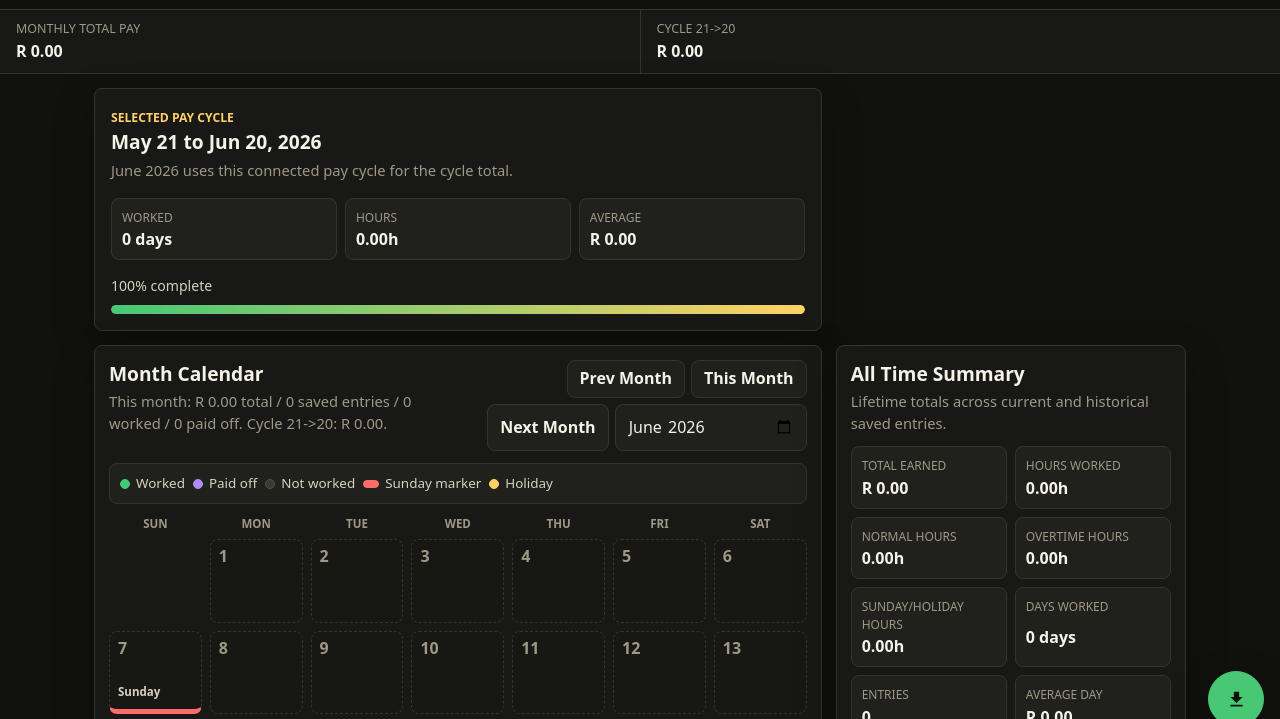
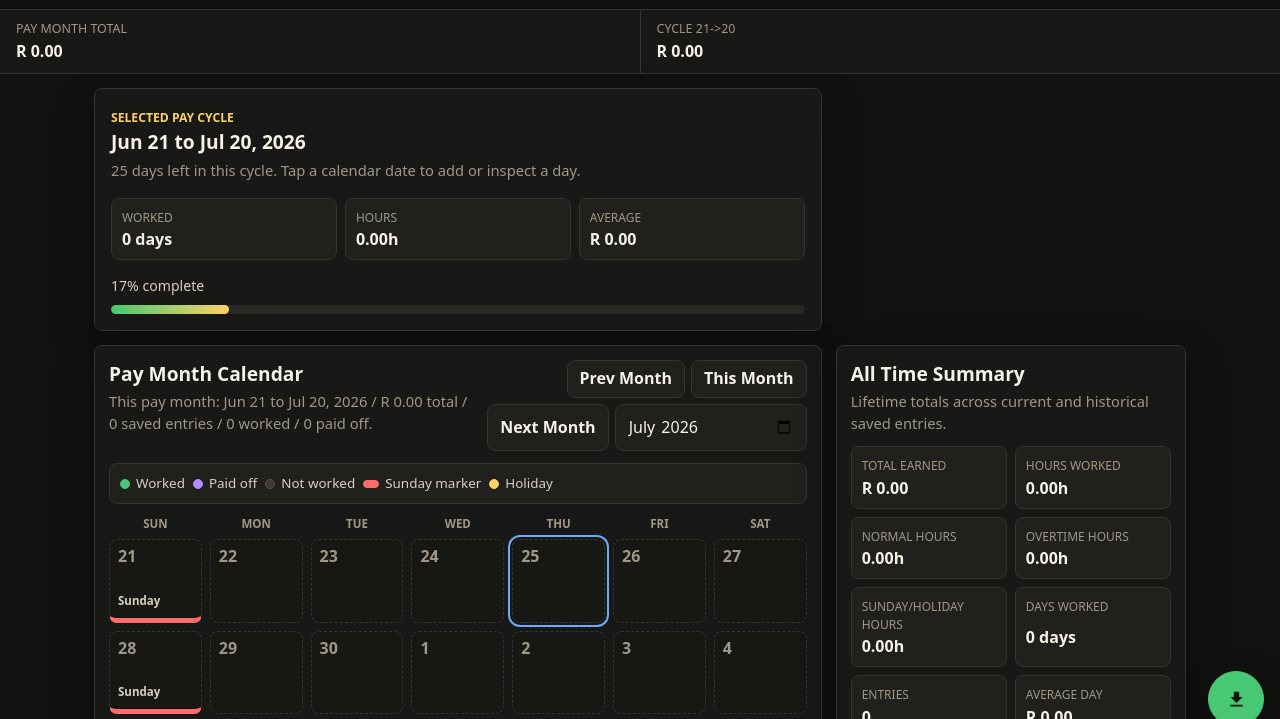
Before and after one commit to Ntokozo-bit/paycalc, a plain HTML site: page index.html in a window 1280 px wide. Shown: the part 57-776 px from the top of the page. Drawn offline with Linux system fonts and the light colour scheme.

Commit message:
Add files via upload

```diff
--- a/app.js
+++ b/app.js
@@ -556,6 +556,11 @@
         return getCycleRange(new Date(d.getFullYear(), d.getMonth(), anchorDay), sd);
     }
 
+    function payMonthAnchorForDate(date) {
+        const range = getCycleRange(date, settings.cycleStartDay);
+        return new Date(range.end.getFullYear(), range.end.getMonth(), 1);
+    }
+
     function cycleKey(range) {
         return `${ymd(range.start)}_${ymd(range.end)}`;
     }
@@ -570,11 +575,11 @@
     }
 
     function getViewedMonthRange() {
-        return getMonthRange(viewedMonthAnchor);
+        return getCycleRangeForMonth(viewedMonthAnchor);
     }
 
     function getViewedCycleRange() {
-        return getCycleRangeForMonth(viewedMonthAnchor);
+        return getViewedMonthRange();
     }
 
     function isActiveRow(row) {
@@ -596,8 +601,7 @@
     }
 
     function setViewedMonth(date) {
-        const d = toDate(date) || startOfToday();
-        viewedMonthAnchor = new Date(d.getFullYear(), d.getMonth(), 1);
+        viewedMonthAnchor = payMonthAnchorForDate(date);
         const range = getViewedMonthRange();
         const today = ymd(startOfToday());
         selectedDate = isInRange(today, range) ? today : ymd(range.start);
@@ -1233,28 +1237,28 @@
         const monthStats = summarizeRows(viewedMonthRows);
         const cycleStats = summarizeRows(viewedCycleRows);
         const progress = cycleProgress(viewedCycleRange);
-        const viewedMonthName = monthName(viewedMonthRange.start);
-        const currentMonth = ymd(viewedMonthRange.start) === ymd(getMonthRange(startOfToday()).start);
+        const viewedMonthName = monthName(viewedMonthAnchor);
+        const currentMonth = cycleKey(viewedMonthRange) === cycleKey(currentRange);
         const currentCycle = cycleKey(viewedCycleRange) === cycleKey(currentRange);
         const paidOffDays = viewedMonthRows.filter(row => row.paidOff).length;
         const cycleLabel = `Cycle ${viewedCycleRange.start.getDate()}->${viewedCycleRange.end.getDate()}`;
 
-        el.monthTotalLabel.textContent = "Monthly Total Pay";
+        el.monthTotalLabel.textContent = "Pay Month Total";
         el.monthTotal.textContent = money(monthStats.amount);
         el.cycleTotal.textContent = money(cycleStats.amount);
         el.cycleWindow.textContent = cycleLabel;
         el.cycleTitle.textContent = formatRange(viewedCycleRange.start, viewedCycleRange.end);
         el.cycleSubtitle.textContent = currentCycle
             ? `${progress.remainingDays} day${progress.remainingDays === 1 ? "" : "s"} left in this cycle. Tap a calendar date to add or inspect a day.`
-            : `${viewedMonthName} uses this connected pay cycle for the cycle total.`;
+            : `${viewedMonthName} pay month runs ${formatRange(viewedMonthRange.start, viewedMonthRange.end)}.`;
         el.cycleWorkDays.textContent = `${cycleStats.workedDays} day${cycleStats.workedDays === 1 ? "" : "s"}`;
         el.cycleHours.textContent = `${cycleStats.hours.toFixed(2)}h`;
         el.cycleAverage.textContent = money(cycleStats.average);
         el.cycleProgressText.textContent = `${progress.percent}% complete`;
         el.cycleProgressBar.style.width = `${progress.percent}%`;
 
-        el.monthPicker.value = monthInputValue(viewedMonthRange.start);
-        el.calendarRangeLabel.textContent = `${currentMonth ? "This month" : viewedMonthName}: ${money(monthStats.amount)} total / ${viewedMonthRows.length} saved entr${viewedMonthRows.length === 1 ? "y" : "ies"} / ${monthStats.workedDays} worked / ${paidOffDays} paid off. ${cycleLabel}: ${money(cycleStats.amount)}.`;
+        el.monthPicker.value = monthInputValue(viewedMonthAnchor);
+        el.calendarRangeLabel.textContent = `${currentMonth ? "This pay month" : `${viewedMonthName} pay month`}: ${formatRange(viewedMonthRange.start, viewedMonthRange.end)} / ${money(monthStats.amount)} total / ${viewedMonthRows.length} saved entr${viewedMonthRows.length === 1 ? "y" : "ies"} / ${monthStats.workedDays} worked / ${paidOffDays} paid off.`;
     }
 
     function renderAllTimeSummary() {
@@ -1275,12 +1279,12 @@
         const rows = rowsForViewedMonth(range).sort(compareEntriesDesc);
         const stats = summarizeRows(rows);
         const paidOffDays = rows.filter(row => row.paidOff).length;
-        const name = monthName(range.start);
-        const currentMonth = ymd(range.start) === ymd(getMonthRange(startOfToday()).start);
+        const name = monthName(viewedMonthAnchor);
+        const currentMonth = cycleKey(range) === cycleKey(getCurrentCycleRange());
         const hasEditableDays = datesBetween(range.start, range.end).some(day => isEditableDate(day));
 
         el.list.textContent = "";
-        el.entryListTitle.textContent = `${currentMonth ? "Current Month" : name} Days`;
+        el.entryListTitle.textContent = `${currentMonth ? "Current Pay Month" : `${name} Pay Month`} Days`;
         el.entryCount.textContent = rows.length
             ? `${money(stats.amount)} total / ${rows.length} saved entr${rows.length === 1 ? "y" : "ies"} / ${stats.workedDays} worked / ${paidOffDays} paid off / ${stats.hours.toFixed(2)}h`
             : `No saved days for ${name}.`;
@@ -1464,6 +1468,7 @@
         el.qa_applyOt.checked = true;
         setAutoDate();
         syncPaidOffControls("quick");
+        setViewedMonth(startOfToday());
         render();
     })();
 })();
--- a/index.html
+++ b/index.html
@@ -39,7 +39,7 @@
     </header>
 
     <section class="totals-bar" id="totalsBar">
-        <div><span class="k" id="monthTotalLabel">Monthly Total Pay</span><strong id="monthTotal">R 0.00</strong></div>
+        <div><span class="k" id="monthTotalLabel">Pay Month Total</span><strong id="monthTotal">R 0.00</strong></div>
         <div><span class="k" id="cycleWindow">Cycle</span><strong id="cycleTotal">R 0.00</strong></div>
     </section>
 
@@ -73,7 +73,7 @@
         <section class="panel calendar-panel">
             <div class="section-head">
                 <div>
-                    <h2>Month Calendar</h2>
+                    <h2>Pay Month Calendar</h2>
                     <p id="calendarRangeLabel">Tap any date to add work, update hours, or mark a holiday.</p>
                 </div>
                 <div class="calendar-nav" aria-label="Month navigation">
@@ -202,7 +202,7 @@
         <section class="entries-section">
             <div class="section-head">
                 <div>
-                    <h2 id="entryListTitle">Current Month Days</h2>
+                    <h2 id="entryListTitle">Current Pay Month Days</h2>
                     <p id="entryCount">No days saved yet.</p>
                 </div>
             </div>
@@ -363,13 +363,13 @@
             <div class="help">
                 <ol>
                     <li><strong>Set your Settings</strong>: hourly rate, overtime, Sunday and holiday multipliers, pay-cycle start day, and your weekly template.</li>
-                    <li><strong>Use the month calendar</strong>: green means worked, purple means paid off, dark means not worked, red bottom markers show Sundays, and yellow marks holidays. Tap any date to add or edit details.</li>
+                    <li><strong>Use the pay month calendar</strong>: the month shown is your 21 to 20 payroll month, not a normal calendar month. For example, June means 21 May to 20 June.</li>
                     <li><strong>Check the selected day</strong>: after tapping a date, the panel below the calendar shows hours, pay, and the exact rule used.</li>
-                    <li><strong>Selected month total</strong>: Monthly Total Pay only counts saved entries dated inside the month you are viewing, including normal pay, overtime, Sunday pay, holiday pay, breaks, paid-off days, and per-day overrides.</li>
-                    <li><strong>Selected cycle total</strong>: Cycle uses the pay cycle connected to the viewed month. With a start day of 21, viewing June shows 21 May to 20 June.</li>
-                    <li><strong>Review month days</strong>: every saved day in the viewed month appears below with time, break, hours, pay, and special-day labels.</li>
+                    <li><strong>Selected month total</strong>: Pay Month Total only counts saved entries inside the viewed 21 to 20 payroll month, including normal pay, overtime, Sunday pay, holiday pay, breaks, paid-off days, and per-day overrides.</li>
+                    <li><strong>Selected cycle total</strong>: Cycle shows the same 21 to 20 range explicitly, so you can see the exact start and end days for the viewed pay month.</li>
+                    <li><strong>Review pay month days</strong>: every saved day in the viewed payroll month appears below with time, break, hours, pay, and special-day labels.</li>
                     <li><strong>All Time Summary</strong>: the summary section totals every saved entry across current and historical data. It is separate from the selected month and selected cycle totals.</li>
-                    <li><strong>Past months</strong>: use Prev Month, Next Month, or the month picker to review older saved months. Older payroll dates are view-only, but their details and totals remain available.</li>
+                    <li><strong>Past pay months</strong>: use Prev Month, Next Month, or the month picker to review older 21 to 20 payroll months. Older payroll dates are view-only, but their details and totals remain available.</li>
                     <li><strong>Download CSV</strong>: the round download button exports current and historical entries for Excel or Sheets.</li>
                 </ol>
                 <p class="note">Data is stored in this browser only. Public holidays are detected locally for South Africa, and you can still mark any date as a holiday yourself.</p>
```
